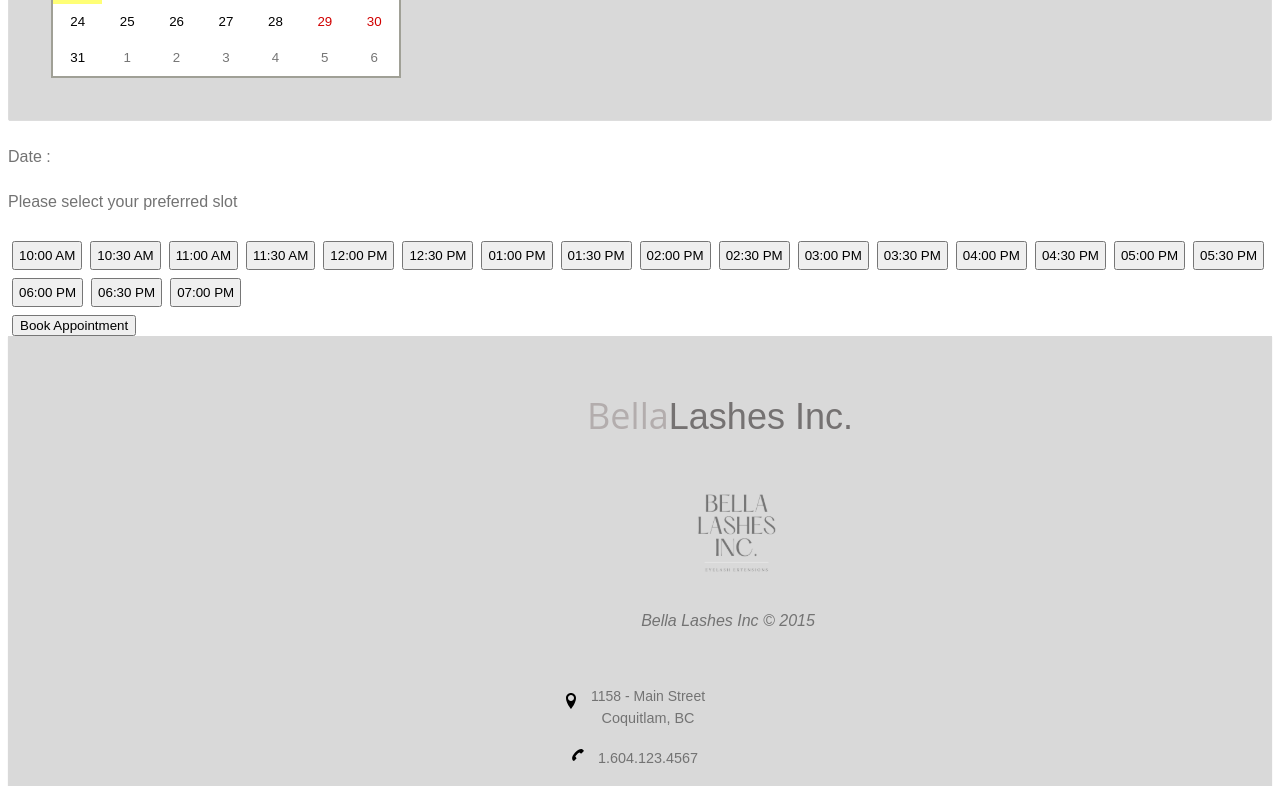
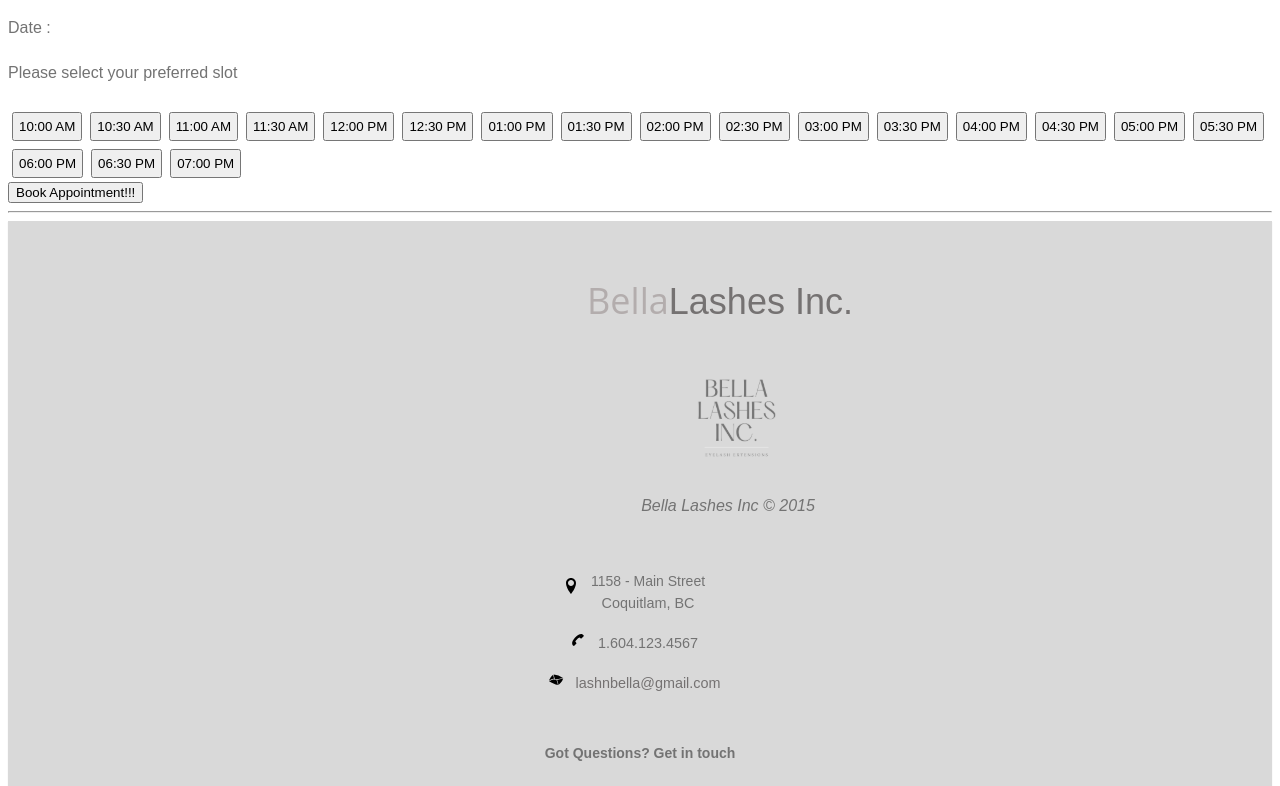
Before and after one commit to bella77-69/lash-app, a React (Create React App) app in the folder client/: page /book-appointment in a window 1280 px wide. Shown: the part 843-1629 px from the top of the page. Built offline with nearby package versions, Linux system fonts and the light colour scheme; no server answers; a web font is replaced by a local one.

Commit message:
working on Booking Page

```diff
--- a/client/package.json
+++ b/client/package.json
@@ -13,6 +13,7 @@
     "axios": "^0.24.0",
     "bootstrap": "^5.1.3",
     "moment": "^2.22.2",
+    "prop-types": "^15.8.1",
     "react": "^17.0.2",
     "react-bootstrap": "^2.1.1",
     "react-burger-menu": "^3.0.6",
--- a/client/src/App.js
+++ b/client/src/App.js
@@ -13,7 +13,6 @@ import Login from "./components/Auth/Login";
 
 import Register from "./components/Auth/Register";
 import Services from "./components/Services/Services";
-import BookingForm from "./components/Booking/BookingForm";
 import ResetPassword from "./pages/Login/ResetPassword";
 import Classic from "./pages/Services/Classic";
 import Hybrid from "./pages/Services/Hybrid";
@@ -22,7 +21,7 @@ import Russian from "./pages/Services/Russian";
 import Faq from "./components/FAQ/Faq";
 import Waiver from "./components/Waiver/Waiver";
 import Price from "./components/Price/Price"
-
+import BookingPage from "./pages/Booking/BookingPage";
 
 function App() {
   const [userData, setUserData] = useState({
@@ -69,7 +68,7 @@ function App() {
             <Route path="/services/faq" exact component={Faq}/>
             <Route path="/prices" exact component={Price}/>
             <Route path="/about" exact component={About} />
-            <Route path="/book-appointment" exact component={BookingForm} />
+            <Route path="/book-appointment" exact component={BookingPage} />
             <Route path="/contact" exact component={Contact} />
             <Route path="/login" component={Login} />
             <Route path="/register" exact component={Register} />
--- a/client/src/components/Booking/BookingForm.js
+++ b/client/src/components/Booking/BookingForm.js
@@ -1,50 +1,45 @@
-import { useState} from "react";
 import Calendar from "react-calendar";
 import "react-calendar/dist/Calendar.css";
-import PageHero from "../Hero/PageHero";
 import "./Booking.scss";
 import TimeSlot from "./TimeSlot";
+import BookingModal from "./BookingModal";
 
-
-export default function Form() {
-  const [lashName, setLashName] = useState("");
-  const [userName, setuserName] = useState("");
-  const [description, setDescription] = useState("");
-  const [selectDate, setSelectDate] = useState("");
-  const [selectedDate, setSelectedDate] = useState("");
-  const [success, setSuccess] = useState(false);
-
+export default function Form({
+  lashName,
+  setLashName,
+  userName,
+  setUserName,
+  description,
+  setDescription,
+  onChange,
+  selectDate,
+  selectedDate,
+  bookAppointment,
+  setSelectedDate,
+  setSuccess,
+}) {
   const successMessage = () => {
-
     return (
       <>
-        {success && (
-          <div className="alert" role="alert">
-            Your Appointment Booked SuccessFully
-            <span className="alert-danger">{userName}</span>
-          </div>
-        )}
+        <BookingModal
+          onChange={onChange}
+          bookAppointment={bookAppointment}
+          lashName={lashName}
+          userName={userName}
+          description={description}
+          selectDate={selectDate}
+          selectedDate={selectedDate}
+          setUserName={setUserName}
+          setDescription={setDescription}
+          setSelectedDate={setSelectedDate}
+          setLashName={setLashName}
+          setSuccess={setSuccess}
+        />
       </>
     );
   };
-  const bookAppointment = () => {
-    setSuccess(true);
-    setuserName("");
-    setDescription("");
-    setSelectedDate("");
-  };
-
-  const onChange = (value) => {
-    setSelectDate(value);
-    var date = new Date(value),
-      dayOfDate = ("0" + date.getDate()).slice(-2),
-      month = ("0" + (date.getMonth() + 1)).slice(-2);
-    setSelectedDate([dayOfDate, month, date.getFullYear()].join("-"));
-    setSuccess(false);
-  };
   return (
     <>
-    <PageHero title='booking'/>
       <div className="booking">
         <div className="booking-container">
           <h5 className="booking-title">Booking</h5>
@@ -58,15 +53,23 @@ export default function Form() {
                 value={lashName}
                 onChange={(e) => setLashName(e.target.value)}
               >
-                <option >Select Service</option>
-                <option selected>Classic Lashes Full Set</option>
-                <option selected>Classic Lashes Fill</option>
-                <option selected>Hybrid Lashes Full Set</option>
-                <option selected>Hybrid Lashes Fill</option>
-                <option selected>Volume Lashes Full Set</option>
-                <option selected>Volume Lashes Fill</option>
-                <option selected>Russian Lashes Full Set</option>
-                <option selected>Russian Lashes Fill</option>
+                <option>Select Service</option>
+                <option value="Classic Lashes Full Set">
+                  Classic Lashes Full Set
+                </option>
+                <option value="Classic Lashes Fill">Classic Lashes Fill</option>
+                <option value="Hybrid Lashes Full Set">
+                  Hybrid Lashes Full Set
+                </option>
+                <option value="Hybrid Lashes Fill">Hybrid Lashes Fill</option>
+                <option value="Volume Lashes Full Set">
+                  Volume Lashes Full Set
+                </option>
+                <option value="Volume Lashes Fill">Volume Lashes Fill</option>
+                <option value="Russian Lashes Full Set">
+                  Russian Lashes Full Set
+                </option>
+                <option value="Russian Lashes Fill">Russian Lashes Fill</option>
               </select>
               <label className="booking-label"></label>
             </div>
@@ -79,7 +82,7 @@ export default function Form() {
                 required
                 value={userName}
                 onChange={(e) => {
-                  setuserName(e.target.value);
+                  setUserName(e.target.value);
                 }}
               ></input>
               <label className="booking-label">Name</label>
@@ -107,13 +110,6 @@ export default function Form() {
 
           <TimeSlot></TimeSlot>
           {successMessage()}
-          <button
-            type="button"
-            className="card-booking"
-            onClick={bookAppointment}
-          >
-            Book Appointment
-          </button>
         </div>
       </div>
     </>
--- a/client/src/components/Booking/BookingModal.js
+++ b/client/src/components/Booking/BookingModal.js
@@ -1,20 +1,79 @@
 import { useState } from "react";
+import Modal from "react-modal";
+import { Link } from "react-router-dom";
+import "./Booking.scss";
 
-const BookingModal = () => {
-  const [open, onOpenModal] = useState(false);
-  const [close, onCloseModal] = useState(false);
+export default function BookingModal({
+  userName,
+  lashName,
+  setUserName,
+  setDescription,
+  setSelectedDate,
+}) {
 
-  const openModal = () => {
-    onOpenModal(true);
+  const [success, setSuccess] = useState(false);
+  const [modalIsOpen, setIsOpen] = useState(false);
+
+  function openModal() {
+    setIsOpen(true);
+  }
+
+  function closeModal() {
+    setIsOpen(false);
+  }
+
+  const successMessage = () => {
+    return (
+      <>
+        {success && (
+          <section className="modal">
+            <Modal
+              isOpen={modalIsOpen}
+              onRequestClose={closeModal}
+              contentLabel="Example Modal"
+              ariaHideApp={false}
+            >
+              <h2>Hello{userName}</h2>
+
+              <div className="alert" role="alert">
+                Your Appointment
+                <span>&nbsp;for {lashName} Booked Successfully</span>
+              </div>
+              <Link to="/">
+                <button onClick={closeModal}>close</button>
+              </Link>
+            </Modal>
+          </section>
+        )}
+      </>
+    );
   };
-
-  const closeModal = () => {
-    onCloseModal(true);
-    onOpenModal(false);
+  const bookAppointment = () => {
+    setSuccess(true);
+    setUserName("");
+    setDescription("");
+    setSelectedDate("");
+    openModal(true);
   };
-
-  return { open, close, openModal, closeModal };
-  <div></div>;
-};
-
-export default BookingModal;
+  return (
+    <>
+      {" "}
+      {successMessage()}
+      <button onClick={bookAppointment}>Book Appointment!!!</button>
+      <Modal
+        isOpen={modalIsOpen}
+        onRequestClose={closeModal}
+        contentLabel="Example Modal"
+        ariaHideApp={false}
+      >
+        <h2>Hello{userName}</h2>
+        <div className="alert" role="alert">
+          Your Appointment Has Been Booked SuccessFully
+          <span className="alert-danger">{userName}</span>
+        </div>
+        <button onClick={closeModal}>close</button>
+        Book Appointment
+      </Modal>
+    </>
+  );
+}
--- a/client/src/components/Nav/Nav.js
+++ b/client/src/components/Nav/Nav.js
@@ -41,6 +41,9 @@ export default class Nav extends Component {
             <NavLink to="/prices" className="nav-links">
               Prices
             </NavLink>
+            <NavLink to='book-appointment'className="nav-links">
+            Booking
+            </NavLink>
             <NavLink to="/contact" className="nav-links">
               Contact
             </NavLink>
--- a/client/src/components/Services/Services.scss
+++ b/client/src/components/Services/Services.scss
@@ -2,7 +2,7 @@
 
 .services {
     padding: 1.5rem 0;
-    background: $grey;
+    background: $white;
     text-align: center;
 
   &-center {
--- /dev/null
+++ b/client/src/pages/Booking/BookingPage.js
@@ -0,0 +1,51 @@
+import React, { useState } from "react";
+import BookingForm  from "../../components/Booking/BookingForm"
+
+export default function BookingPage () {
+
+  const [lashName, setLashName] = useState("");
+  const [userName, setUserName] = useState("");
+  const [description, setDescription] = useState("");
+  const [selectDate, setSelectDate] = useState("");
+  const [selectedDate, setSelectedDate] = useState("");
+  const [success, setSuccess] = useState(false);
+
+  const bookAppointment = () => {
+    setSuccess(true);
+    setUserName("");
+    setDescription("");
+    setSelectedDate("");
+  };
+
+ const onChange = (value) => {
+    setSelectDate(value);
+    var date = new Date(value),
+      dayOfDate = ("0" + date.getDate()).slice(-2),
+      month = ("0" + (date.getMonth() + 1)).slice(-2);
+    setSelectedDate([dayOfDate, month, date.getFullYear()].join("-"));
+    setSuccess(false);
+  };
+
+  return (
+    <div>
+      <section>
+        <BookingForm
+          onChange={onChange}
+          bookAppointment={bookAppointment}
+          lashName={lashName}
+          userName={userName}
+          description={description}
+          selectDate={selectDate}
+          selectedDate={selectedDate}
+          setUserName={setUserName}
+          setDescription={setDescription}
+          setSelectedDate={setSelectedDate}
+          setLashName={setLashName}
+          setSuccess={setSuccess}
+        />
+      </section>
+      <hr />
+
+    </div>
+  );
+};
```
Also changed, not shown: client/src/components/Booking/TimeSlot.js (+4 -5 lines), client/src/components/Price/Price.scss (line endings or trailing spaces), 1 other file (tests, documents, lock files or other folders).
